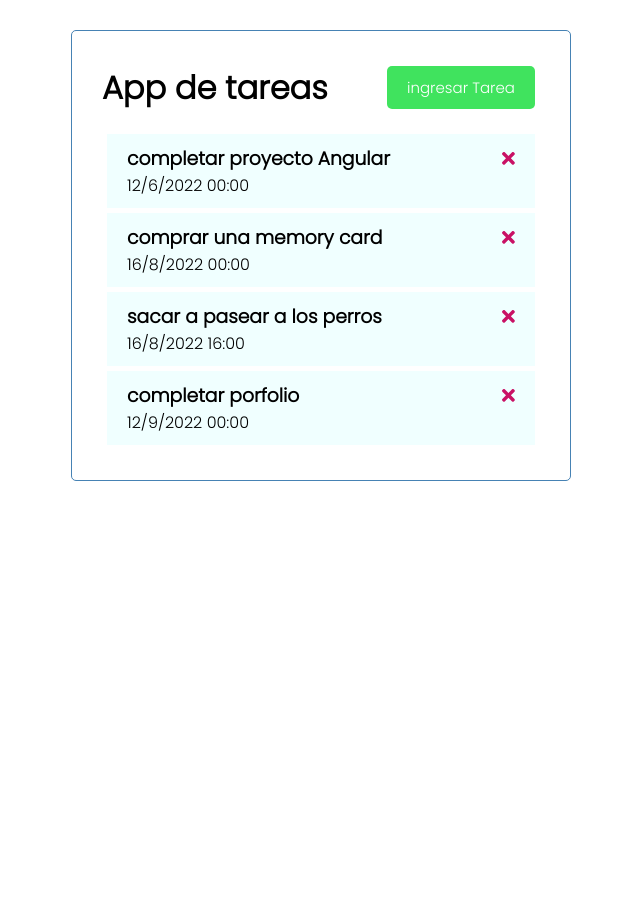
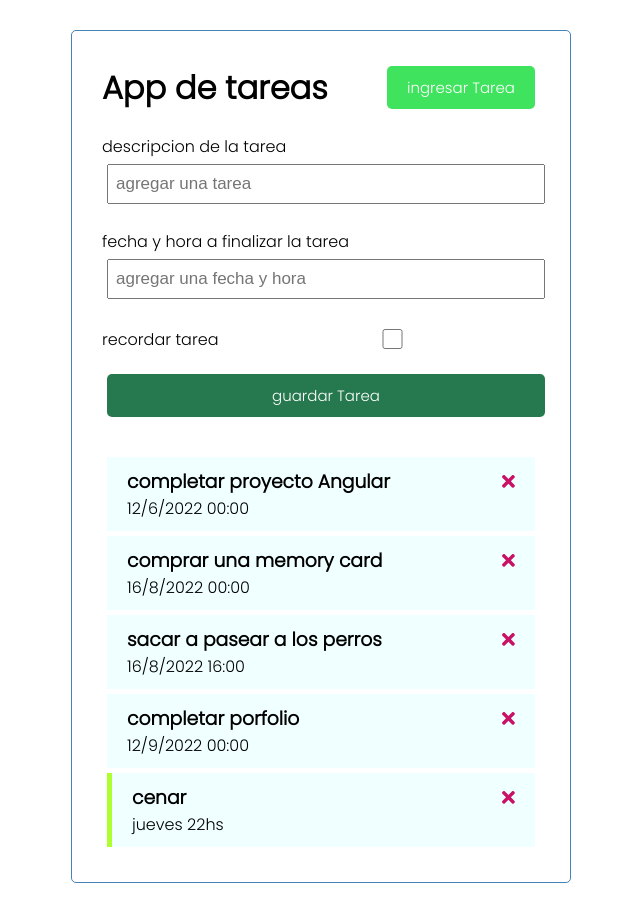
Before and after one commit to leoaz-992/app-Tareas, an Angular app: page / in a window 1280 px wide. Shown: the whole page, without its empty margins (319-959 px from the left). Before the commit the page ends 800 px from the top, so only its background shows below. Built offline with nearby package versions, Linux system fonts and the light colour scheme; data requests are answered from the project's data file.

Commit message:
agree Form and funtion agreeTask

```diff
--- a/db.json
+++ b/db.json
@@ -23,6 +23,12 @@
       "text": "completar porfolio",
       "day": "12/9/2022 00:00",
       "reminder": false
+    },
+    {
+      "text": "cenar ",
+      "day": "jueves 22hs",
+      "reminder": true,
+      "id": 5
     }
   ]
 }
--- a/src/app/Services/task.service.ts
+++ b/src/app/Services/task.service.ts
@@ -2,8 +2,6 @@ import { HttpClient, HttpHandler, HttpHeaders } from '@angular/common/http';
 import { Injectable } from '@angular/core';
 import { from, Observable, of } from 'rxjs';
 
-
-import { TASKS } from '../mock-tasks';
 import { Task } from '../Task';
 
 const httpOptions={
@@ -27,13 +25,17 @@ export class TaskService {
     return this.http.get<Task[]>(this.apiUrl);
   }
 
+  AddTask(task:Task): Observable<Task>{
+    return this.http.post<Task>(this.apiUrl, task, httpOptions);
+  }
+
   updateTaskREminder(task: Task):Observable<Task>{
     const url = `${this.apiUrl}/${task.id}`;
-    return this.http.put<Task>(url, task, httpOptions)
+    return this.http.put<Task>(url, task, httpOptions);
   }
 
   deleteTask(task:Task): Observable<Task>{
-    const url = `${this.apiUrl}/${task.id}`
-    return this.http.delete<Task>(url)
+    const url = `${this.apiUrl}/${task.id}`;
+    return this.http.delete<Task>(url);
   }
 }
--- a/src/app/app.module.ts
+++ b/src/app/app.module.ts
@@ -9,6 +9,7 @@ import { TasksComponent } from './components/tasks/tasks.component';
 import { TasksItemComponent } from './components/tasks-item/tasks-item.component';
 import { FontAwesomeModule } from '@fortawesome/angular-fontawesome';
 import { AddTaskComponent } from './components/add-task/add-task.component';
+import { FormsModule } from '@angular/forms';
 
 @NgModule({
   declarations: [
@@ -22,7 +23,8 @@ import { AddTaskComponent } from './components/add-task/add-task.component';
   imports: [
     BrowserModule,
     FontAwesomeModule,
-    HttpClientModule
+    HttpClientModule,
+    FormsModule
   ],
   providers: [],
   bootstrap: [AppComponent]
--- a/src/app/components/add-task/add-task.component.css
+++ b/src/app/components/add-task/add-task.component.css
@@ -0,0 +1,3 @@
+.add-form{
+   margin-bottom: 40px;
+}
--- a/src/app/components/add-task/add-task.component.html
+++ b/src/app/components/add-task/add-task.component.html
@@ -1 +1,34 @@
-<p>add-task works!</p>
+<form class="add-form" (ngSubmit)="onSubmit()">
+    <div class="form-control">
+        <label for="text">descripcion de la tarea</label>
+        <input
+            type="text"
+            name="text"
+            id="text"
+            placeholder="agregar una tarea"
+            [(ngModel)]="text"/>
+    </div>
+    <div class="form-control">
+        <label for="day">fecha y hora a finalizar la tarea</label>
+        <input
+            type="text"
+            name="day"
+            id="day"
+            placeholder="agregar una fecha y hora"
+            [(ngModel)]="day"/>
+    </div>
+    <div class="form-control form-control-check">
+        <label for="reminder">recordar tarea</label>
+        <input
+            type="checkbox"
+            name="reminder"
+            id="reminder"
+            [(ngModel)]="reminder"/>
+    </div>
+    <input
+        type="submit"
+        value="guardar Tarea"
+        class="btn btn-block"
+        />
+
+</form>
--- a/src/app/components/add-task/add-task.component.ts
+++ b/src/app/components/add-task/add-task.component.ts
@@ -1,4 +1,5 @@
-import { Component, OnInit } from '@angular/core';
+import { Component, OnInit, Output, EventEmitter } from '@angular/core';
+import { Task } from 'src/app/Task';
 
 @Component({
   selector: 'app-add-task',
@@ -7,9 +8,25 @@ import { Component, OnInit } from '@angular/core';
 })
 export class AddTaskComponent implements OnInit {
 
+  @Output() onAddTask: EventEmitter<Task>=new EventEmitter();
+
+  text:string="";
+  day: string="";
+  reminder: boolean= false;
+
   constructor() { }
 
   ngOnInit(): void {
   }
 
+  onSubmit(){
+    if(this.text.length === 0){
+      alert("por favor agregue una tarea!");
+    }
+    const {text,day,reminder} =this;
+    const newTask= {text,day,reminder};
+
+    this.onAddTask.emit(newTask);
+  }
+
 }
--- a/src/app/components/tasks/tasks.component.html
+++ b/src/app/components/tasks/tasks.component.html
@@ -1,4 +1,6 @@
-
+<app-add-task
+    (onAddTask)="addTask($event)"
+></app-add-task>
 <app-tasks-item
     *ngFor="let task of tasks"
     [task]="task"
--- a/src/app/components/tasks/tasks.component.ts
+++ b/src/app/components/tasks/tasks.component.ts
@@ -29,4 +29,10 @@ export class TasksComponent implements OnInit {
     this.taskService.updateTaskREminder(task).subscribe();
   }
 
+  addTask(task: Task){
+    this.taskService.AddTask(task).subscribe((task)=>{
+      this.tasks.push(task);
+    })
+  }
+
 }
--- a/src/styles.css
+++ b/src/styles.css
@@ -22,7 +22,7 @@ body{
 
 .btn {
     display: inline-block;
-    background: #000;
+    background: rgb(38, 120, 78);
     color: #fff;
     border: none;
     padding: 10px 20px;
```
Also changed, not shown: 1 other file (tests, documents, lock files or other folders).
